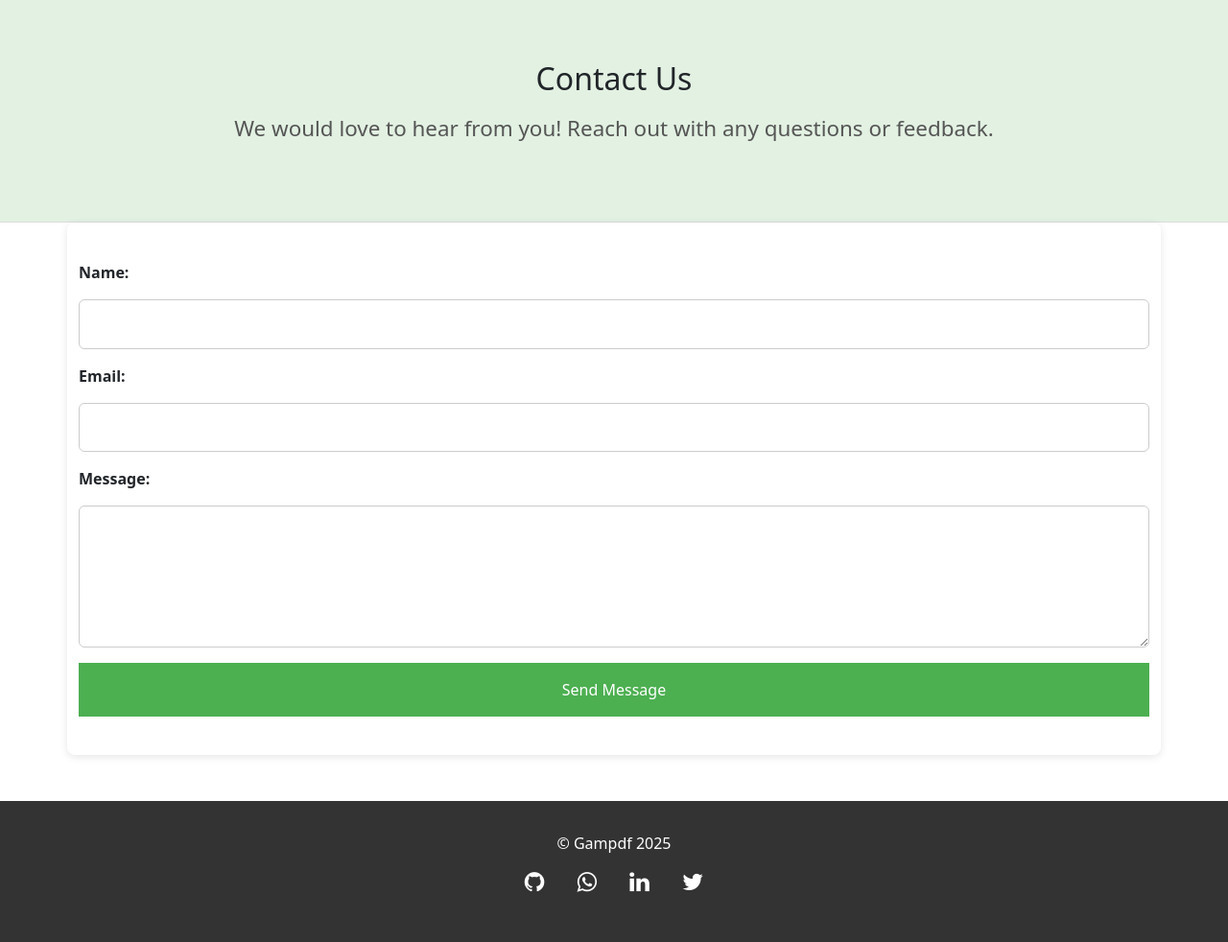
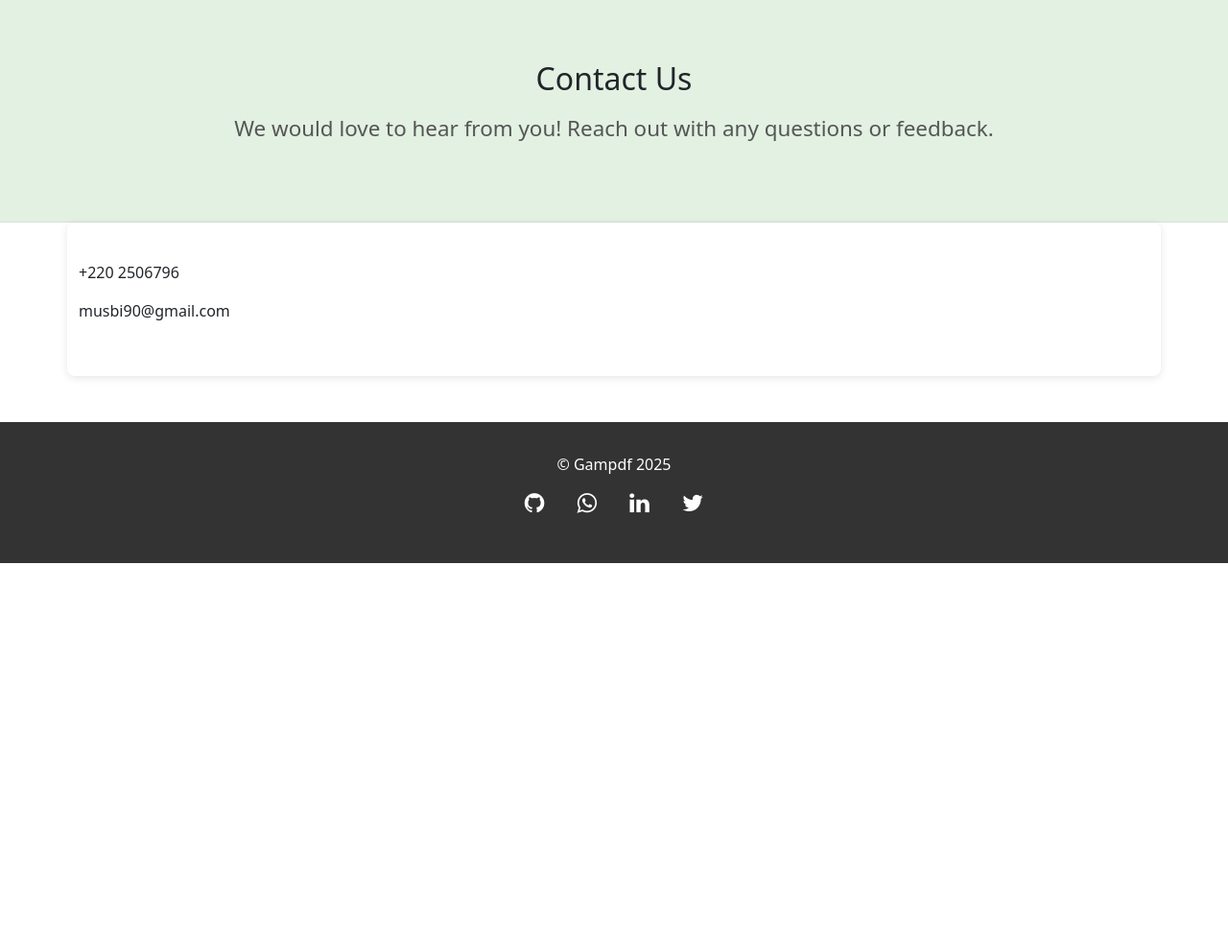
Before and after one commit to Musbi8788/Bookpdf, a Flask app: page /contact in a window 1280 px wide. Shown: the part 104-1086 px from the top of the page at 96% size. After the commit the page ends 691 px from the top, so only its background shows below. Run offline with Flask 3, Linux system fonts and the light colour scheme.

Commit message:
Update contact.html

```diff
--- a/templates/contact.html
+++ b/templates/contact.html
@@ -12,7 +12,9 @@
         </div>
 
         <div class="container">
-            <form action="contact_form.php" method="POST">
+           <p>+220 2506796</p>
+           <p>musbi90@gmail.com</p>
+<!--             <form action="contact_form.php" method="POST">
                 <label for="name">Name:</label>
                 <input type="text" id="name" name="name" required>
 
@@ -23,7 +25,7 @@
                 <textarea id="message" name="message" rows="5" required></textarea>
 
                 <button type="submit">Send Message</button>
-            </form>
+            </form> -->
         </div>
     </main>
 
```
